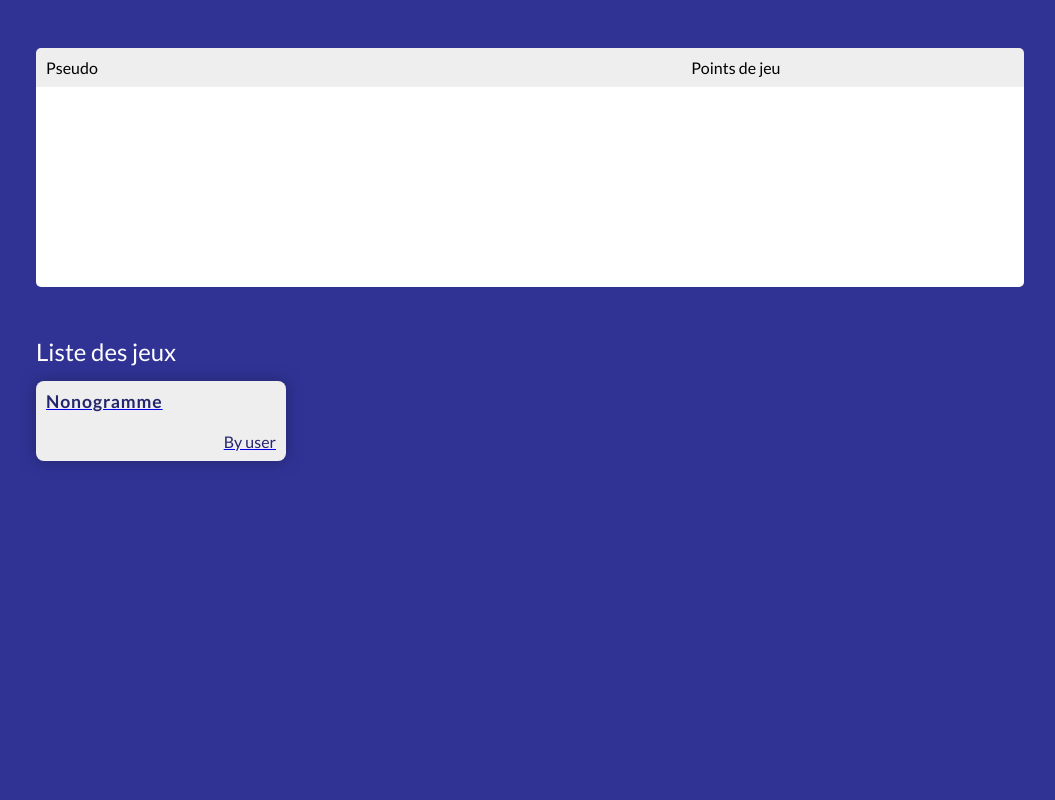
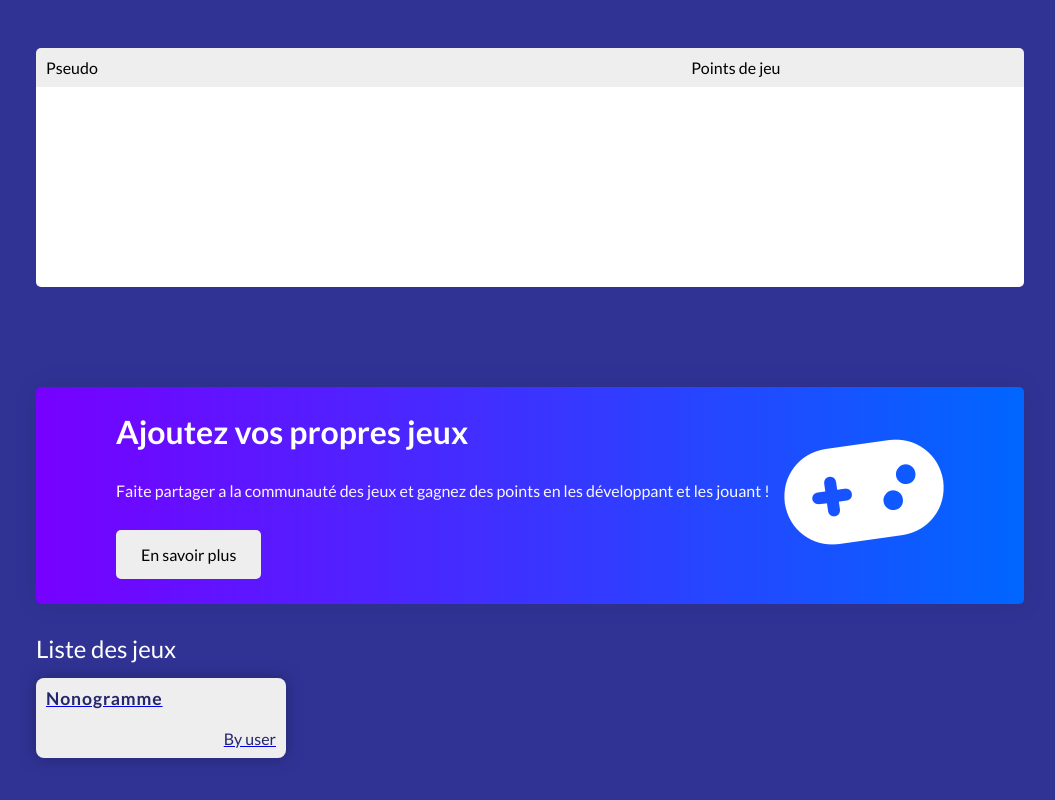
Before and after one commit to VoidSplit/Les-Devs-du-Dimanche, a website: page public/pages/games.html in a window 1280 px wide. Shown: the part 662-1462 px from the top of the page, without its empty margins (110-1165 px from the left). Before the commit the page ends 1199 px from the top, so only its background shows below. Drawn offline with Linux system fonts and the light colour scheme.

Commit message:
add the add game banner

```diff
--- a/public/pages/games.html
+++ b/public/pages/games.html
@@ -97,7 +97,20 @@
                     </div>
                 </div>
             </div>
-            <div class="top-game"></div>
+            <div class="add-game">
+                <div class="inner">
+                    <div class="text">
+                        <h1>Ajoutez vos propres jeux</h1>
+                        <p>Faite partager a la communauté des jeux et gagnez des points en les développant et les jouant !</p>
+                        <div class="wrapper">
+                            <a href="#" class="btn"><span>En savoir plus</span></a>
+                        </div>
+                    </div>
+                    <div class="icon">
+                        <i class="fa-solid fa-gamepad"></i>
+                    </div>
+                </div>
+            </div>
             <div class="game-list">
                 <div class="label">Liste des jeux</div>
                 <div class="content">
--- a/sass/pages/_games.scss
+++ b/sass/pages/_games.scss
@@ -111,6 +111,72 @@
             }
         }
     }
+    .add-game {
+        width: 85vw;
+        margin: 50px auto 30px;
+        padding: 0 50px;
+        .inner {
+            padding: 25px 80px;
+            display: flex;
+            height: 100%;
+            width: 100%;
+            border-radius: 5px;
+            --gradient-color-1:#0066ff;
+            --gradient-color-2:#7700ff;
+            background: var(--gradient-color-1);
+            background: -moz-linear-gradient(270deg, var(--gradient-color-1) 0%, var(--gradient-color-2) 100%);
+            background: -webkit-linear-gradient(270deg, var(--gradient-color-1) 0%, var(--gradient-color-2) 100%);
+            background: linear-gradient(270deg, var(--gradient-color-1) 0%, var(--gradient-color-2) 100%);
+            filter: progid:DXImageTransform.Microsoft.gradient(startColorstr="#0070ff",endColorstr="#00d7ff",GradientType=1);
+            box-shadow: 0 0 25px rgb(0 0 0 / 10%);
+            .text {
+                width: 100%;
+                display: flex;
+                justify-content: center;
+                flex-direction: column;
+                gap: 30px;
+
+                h1 {
+                    color: #fff;
+                    font-size: 2rem;
+                }
+
+                p {
+                    color: rgba(255, 255, 255, 0.97);
+                }
+                .wrapper {
+                    display: flex;
+                    align-items: center;
+                    a.btn {
+                        display: flex;
+                        align-items: center;
+                        justify-content: center;
+                        text-decoration: none;
+                        span {
+                            padding: 15px 25px;
+                            border-radius: 5px;
+                            background-color: #eee;
+                            color: #000;
+                        }
+                    }
+                }
+            }
+            .icon {
+                margin: 0 0 0 auto;
+                position: relative;
+                aspect-ratio: 1;
+                display: flex;
+                height: 100%;
+                align-items: center;
+                justify-content: center;
+                color: #fff;
+                font-size: 8rem;
+                i {
+                    transform: rotateZ(-8deg);
+                }
+            }
+        }
+    }
     .game-list {
         .label {
             font-size: 1.5rem;
```
Also changed, not shown: public/css/style.css, 1 other file.
